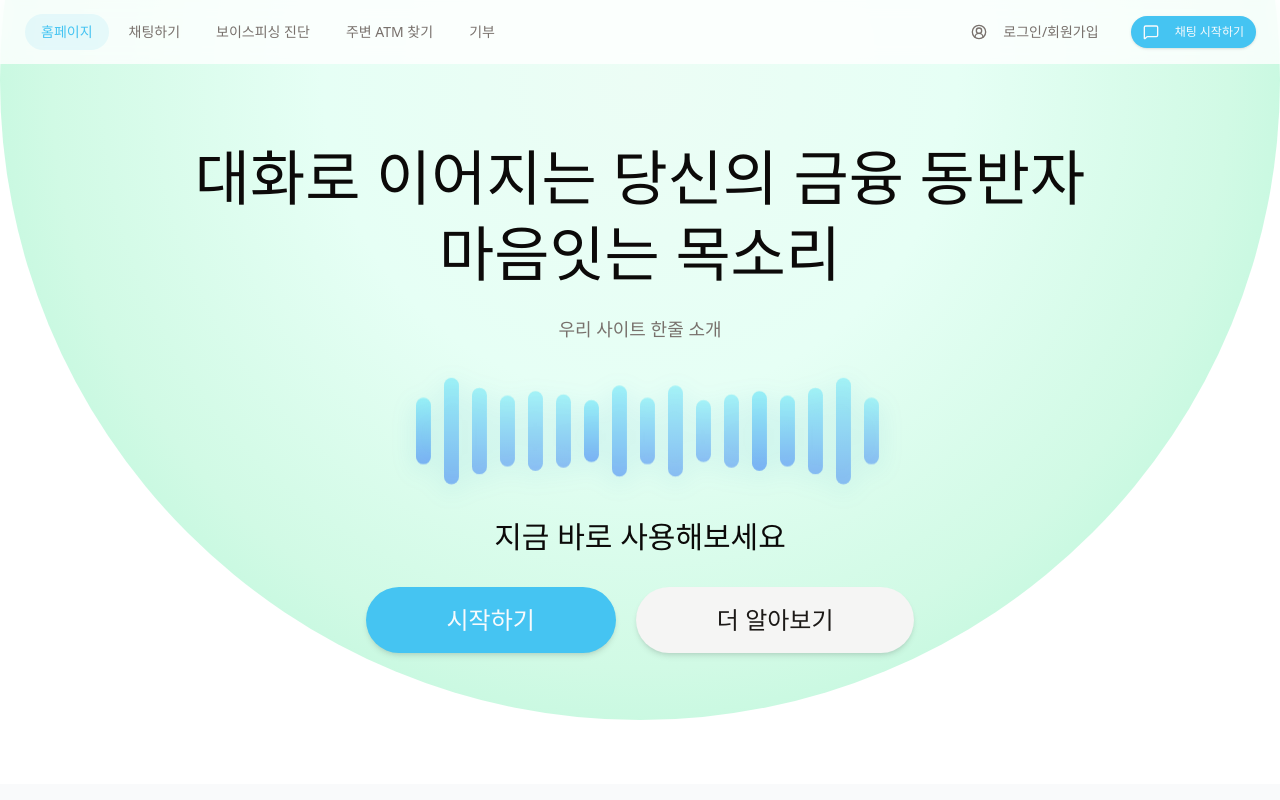
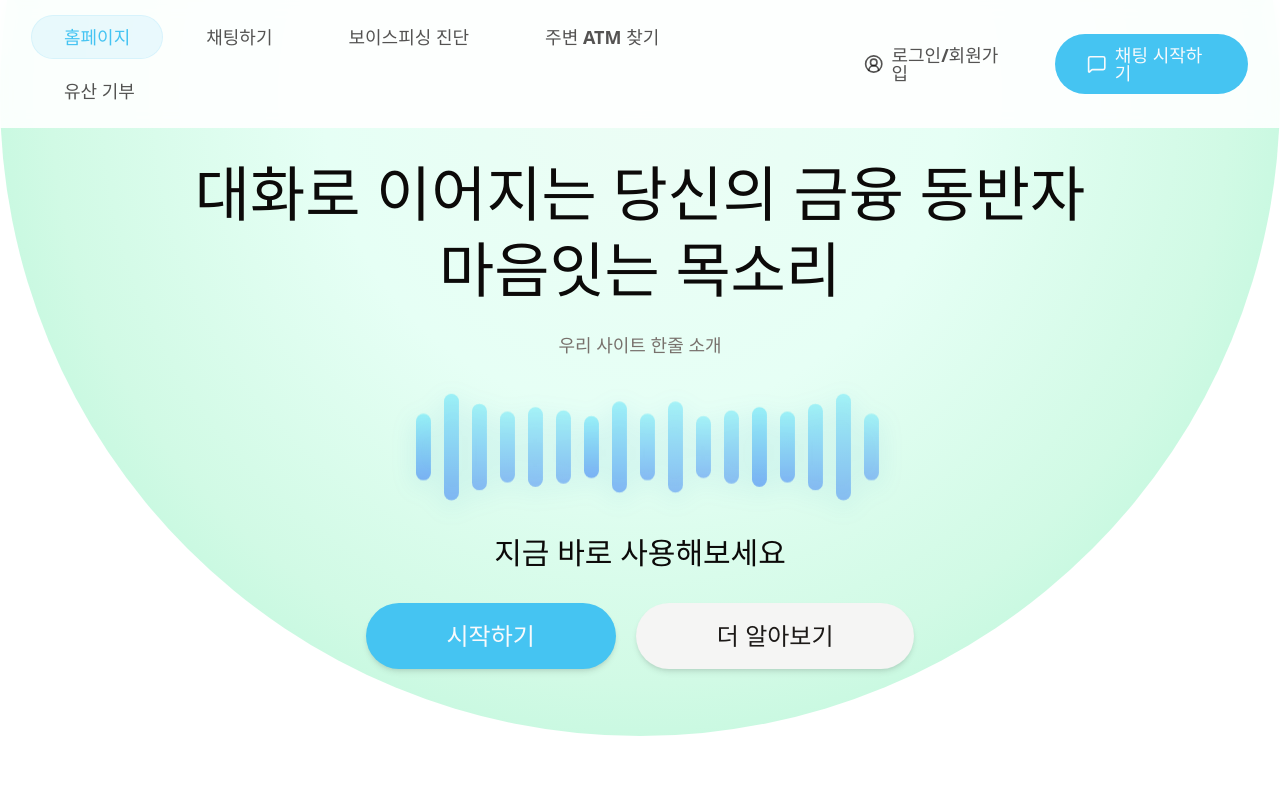
Before and after one commit to kb-hackathon-ssh/front, a React (Vite) app in the folder ssh/: page / in a window 1280 px wide. Shown: the top 800 px of the page. Built offline with nearby package versions, Linux system fonts and the light colour scheme.

Commit message:
design: 네비게이션바 글자크기 확대 및 메뉴명 수정

```diff
--- a/ssh/src/components/Layout/Header/index.tsx
+++ b/ssh/src/components/Layout/Header/index.tsx
@@ -1,6 +1,4 @@
 import { Link, useLocation } from 'react-router-dom';
-import { Menubar, MenubarMenu, MenubarTrigger } from '@/components/ui/menubar';
-import { Button } from '@/components/ui/button';
 import { ROUTING_PATH } from '@/routes/path.constants';
 import { MessageSquare, CircleUserRound } from 'lucide-react';
 
@@ -14,7 +12,7 @@ export default function Header() {
     { label: '채팅하기', seg: ROUTING_PATH.chatbot },
     { label: '보이스피싱 진단', seg: ROUTING_PATH.voicephishing },
     { label: '주변 ATM 찾기', seg: ROUTING_PATH.atmmap },
-    { label: '기부', seg: ROUTING_PATH.donation },
+    { label: '유산 기부', seg: ROUTING_PATH.donation },
   ] as const;
 
   const isActive = (seg: string) => {
@@ -22,56 +20,59 @@ export default function Header() {
     return abs === '/' ? pathname === '/' : pathname.startsWith(abs);
   };
 
+  const basePill =
+    'inline-flex items-center gap-2 rounded-full font-semibold leading-none ' +
+    'transition-colors duration-100 ease-out ' +
+    'focus-visible:outline-none focus-visible:ring-2 focus-visible:ring-primary focus-visible:ring-offset-2 ' +
+    'px-8 py-3 text-lg';
+  const activePill = 'bg-primary/10 text-primary ring-1 ring-primary/20';
+  const inactivePill = 'text-foreground/70 hover:bg-muted active:bg-muted/80';
+
   return (
-    <header className="fixed top-0 z-50 w-full bg-background/80 backdrop-blur">
-      <div className="mx-auto flex h-16 w-full max-w-screen-xl items-center justify-between px-6">
-        <Menubar className="border-transparent bg-transparent p-0 shadow-none">
-          {NAV.map((item) => {
-            const href = toAbs(item.seg);
-            return (
-              <MenubarMenu key={item.label}>
-                <MenubarTrigger
-                  asChild
-                  aria-current={isActive(item.seg) ? 'page' : undefined}
-                  className={[
-                    'cursor-pointer rounded-full px-4 py-2 text-sm font-medium transition-colors',
-                    isActive(item.seg)
-                      ? 'bg-primary/10 text-primary'
-                      : 'text-muted-foreground hover:bg-muted',
-                  ].join(' ')}
+    <header className="fixed top-0 z-50 w-full bg-background/90 backdrop-blur supports-[backdrop-filter]:backdrop-blur">
+      <div className="mx-auto w-full max-w-screen-xl px-8 py-4">
+        <div className="flex flex-col gap-2 md:flex-row md:items-center md:justify-between">
+          <nav className="flex flex-wrap items-center gap-3">
+            {NAV.map((item) => {
+              const href = toAbs(item.seg);
+              const active = isActive(item.seg);
+              return (
+                <Link
+                  key={item.label}
+                  to={href}
+                  aria-current={active ? 'page' : undefined}
+                  className={[basePill, active ? activePill : inactivePill].join(' ')}
                 >
-                  <Link to={href}>{item.label}</Link>
-                </MenubarTrigger>
-              </MenubarMenu>
-            );
-          })}
-        </Menubar>
+                  {item.label}
+                </Link>
+              );
+            })}
+          </nav>
 
-        <div className="flex items-center gap-4">
-          <Button
-            variant="ghost"
-            asChild
-            className="rounded-full px-4 py-2 text-sm font-medium transition-colors"
-          >
+          <nav className="flex items-center gap-3">
             <Link
               to={toAbs(ROUTING_PATH.setting)}
-              className={
-                isActive(ROUTING_PATH.setting)
-                  ? 'bg-primary/10 text-primary'
-                  : 'text-muted-foreground hover:bg-muted'
-              }
+              aria-current={isActive(ROUTING_PATH.setting) ? 'page' : undefined}
+              className={[
+                basePill,
+                isActive(ROUTING_PATH.setting) ? activePill : inactivePill,
+              ].join(' ')}
             >
-              <CircleUserRound className="mr-2 h-4 w-4" />
+              <CircleUserRound className="h-5 w-5" />
               로그인/회원가입
             </Link>
-          </Button>
 
-          <Button size="sm" className="rounded-full" asChild>
-            <Link to={toAbs(ROUTING_PATH.chatbot)}>
-              <MessageSquare className="mr-2 h-4 w-4" />
+            <Link
+              to={toAbs(ROUTING_PATH.chatbot)}
+              className={[
+                basePill,
+                'bg-primary text-primary-foreground hover:bg-primary/90 active:bg-primary/95',
+              ].join(' ')}
+            >
+              <MessageSquare className="h-5 w-5" />
               채팅 시작하기
             </Link>
-          </Button>
+          </nav>
         </div>
       </div>
     </header>
--- a/ssh/src/components/Layout/index.tsx
+++ b/ssh/src/components/Layout/index.tsx
@@ -1,12 +1,12 @@
-import { Outlet } from "react-router-dom";
-import Header from "@/components/Layout/Header";
-import Footer from "@/components/Layout/Footer";
+import { Outlet } from 'react-router-dom';
+import Header from '@/components/Layout/Header';
+import Footer from '@/components/Layout/Footer';
 
 export default function RootLayout() {
   return (
     <>
       <Header />
-      <main className="w-full pt-20">
+      <main className="w-full pt-24">
         <Outlet />
       </main>
       <Footer />
```
